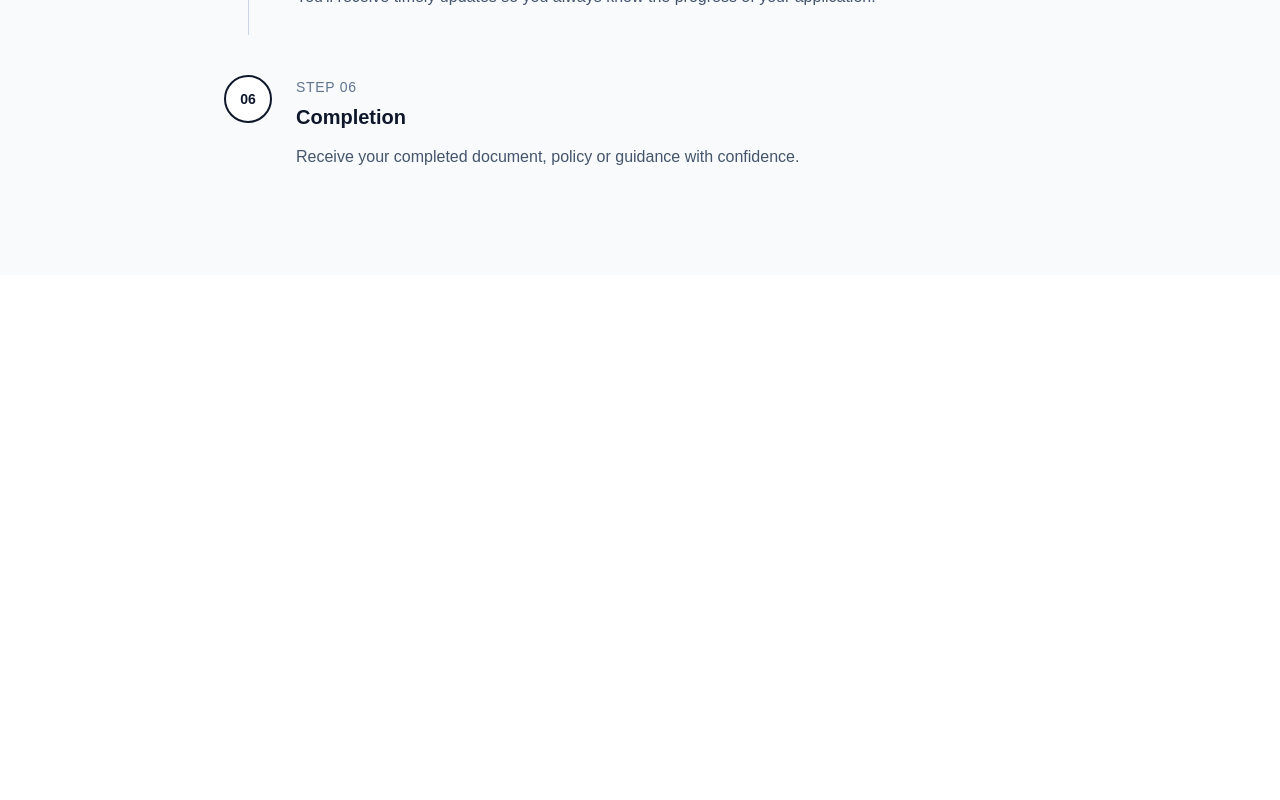
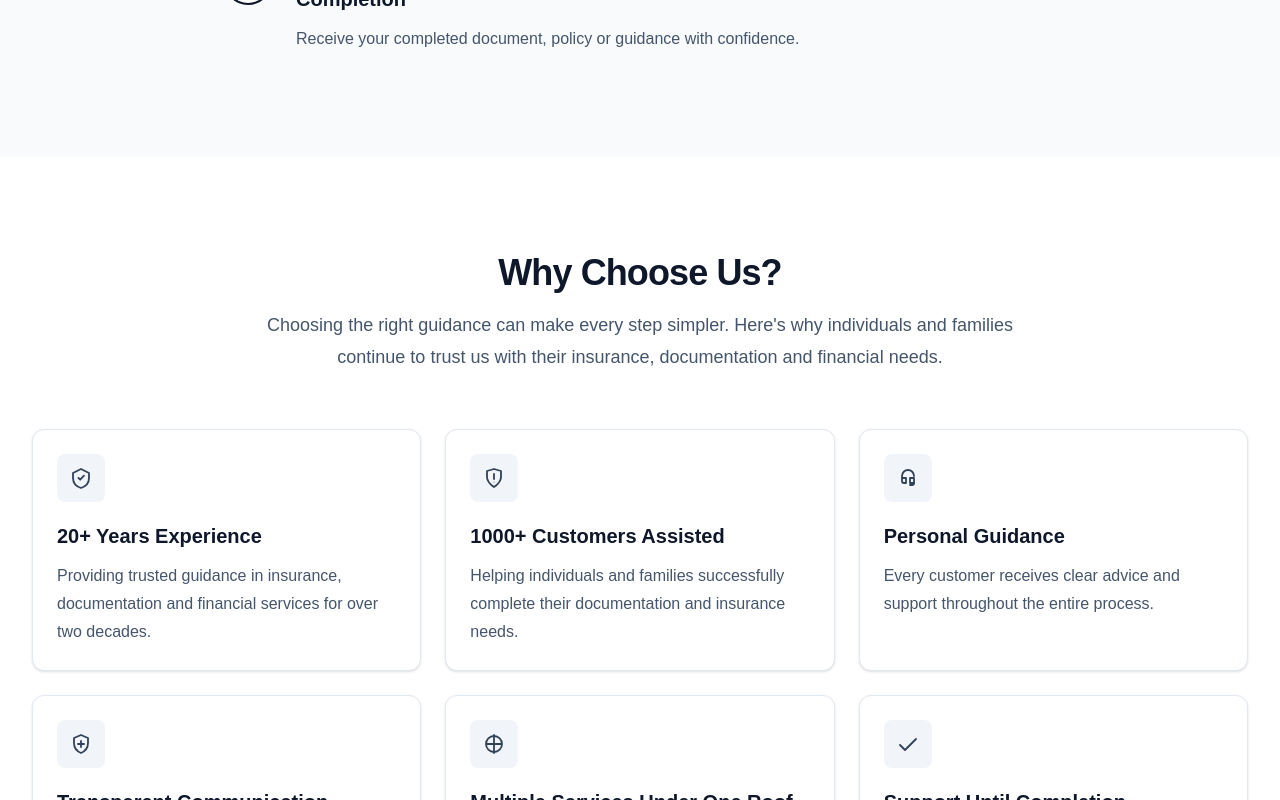
Before and after one commit to riteshshas/business-website, a Next.js app: page / in a window 1280 px wide. Shown: the part 2000-2800 px from the top of the page. Before the commit the page ends 2275 px from the top, so only its background shows below. Built offline with nearby package versions, Linux system fonts and the light colour scheme.

Commit message:
feat: added 'Why Choose Us' section

```diff
--- a/app/page.tsx
+++ b/app/page.tsx
@@ -1,6 +1,7 @@
 import Navbar from "@/components/layout/Navbar";
 import Hero from "@/components/home/Hero";
 import HowItWorks from "@/components/home/HowItWorks";
+import WhyChooseUs from "@/components/home/WhyChooseUs";
 
 export default function Home() {
   return (
@@ -8,6 +9,7 @@ export default function Home() {
       <Navbar />
       <Hero />
       <HowItWorks />
+      <WhyChooseUs />
     </main>
   );
 }
--- a/components/home/Hero.tsx
+++ b/components/home/Hero.tsx
@@ -143,26 +143,6 @@ export default function Hero() {
               ))}
             </div>
           </section>
-
-          <section
-            aria-label="Trust indicators"
-            className="mt-8 grid grid-cols-1 gap-3 sm:grid-cols-3"
-          >
-            {heroContent.trustCards.map((card) => (
-              <div
-                key={card.label}
-                className="rounded-lg border border-slate-200 bg-slate-50 px-4 py-4 text-center"
-              >
-                <p className="text-xl font-semibold text-slate-900">
-                  {card.value}
-                </p>
-
-                <p className="mt-1 text-xs leading-5 text-slate-600">
-                  {card.label}
-                </p>
-              </div>
-            ))}
-          </section>
         </div>
 
         {/* Right Column */}
--- a/components/home/WhyChooseUs.tsx
+++ b/components/home/WhyChooseUs.tsx
@@ -0,0 +1,159 @@
+import { whyChooseUs } from "@/data/why-choose-us";
+
+const icons: Record<string, React.ReactNode> = {
+  Experience: (
+    <svg
+      aria-hidden="true"
+      viewBox="0 0 24 24"
+      className="h-6 w-6"
+      fill="none"
+      stroke="currentColor"
+      strokeWidth="1.8"
+      strokeLinecap="round"
+      strokeLinejoin="round"
+    >
+      <path d="M12 3 4 7v5c0 5 3.5 8.5 8 10 4.5-1.5 8-5 8-10V7l-8-4Z" />
+      <path d="m9.5 12 1.7 1.7 3.8-4" />
+    </svg>
+  ),
+
+  Guidance: (
+    <svg
+      aria-hidden="true"
+      viewBox="0 0 24 24"
+      className="h-6 w-6"
+      fill="none"
+      stroke="currentColor"
+      strokeWidth="1.8"
+      strokeLinecap="round"
+      strokeLinejoin="round"
+    >
+      <path d="M12 21s7-4.5 7-10V5l-7-2-7 2v6c0 5.5 7 10 7 10Z" />
+      <path d="M12 8v5" />
+      <circle cx="12" cy="16" r=".5" fill="currentColor" stroke="none" />
+    </svg>
+  ),
+
+  Support: (
+    <svg
+      aria-hidden="true"
+      viewBox="0 0 24 24"
+      className="h-6 w-6"
+      fill="none"
+      stroke="currentColor"
+      strokeWidth="1.8"
+      strokeLinecap="round"
+      strokeLinejoin="round"
+    >
+      <path d="M18 10a6 6 0 1 0-12 0v5a2 2 0 0 0 2 2h2v-5H6" />
+      <path d="M18 17h-4v-5h4v5Z" />
+      <path d="M18 17a2 2 0 0 1-2 2h-2" />
+    </svg>
+  ),
+
+  Trust: (
+    <svg
+      aria-hidden="true"
+      viewBox="0 0 24 24"
+      className="h-6 w-6"
+      fill="none"
+      stroke="currentColor"
+      strokeWidth="1.8"
+      strokeLinecap="round"
+      strokeLinejoin="round"
+    >
+      <path d="M12 3 5 6v5c0 5 3.5 8.5 7 10 3.5-1.5 7-5 7-10V6l-7-3Z" />
+      <path d="M9 12h6" />
+      <path d="M12 9v6" />
+    </svg>
+  ),
+
+  Transparency: (
+    <svg
+      aria-hidden="true"
+      viewBox="0 0 24 24"
+      className="h-6 w-6"
+      fill="none"
+      stroke="currentColor"
+      strokeWidth="1.8"
+      strokeLinecap="round"
+      strokeLinejoin="round"
+    >
+      <path d="M12 3v18" />
+      <path d="M5 12h14" />
+      <circle cx="12" cy="12" r="8" />
+    </svg>
+  ),
+
+  Reliability: (
+    <svg
+      aria-hidden="true"
+      viewBox="0 0 24 24"
+      className="h-6 w-6"
+      fill="none"
+      stroke="currentColor"
+      strokeWidth="1.8"
+      strokeLinecap="round"
+      strokeLinejoin="round"
+    >
+      <path d="M20 7 9 18l-5-5" />
+    </svg>
+  ),
+};
+
+const defaultIcon = (
+  <svg
+    aria-hidden="true"
+    viewBox="0 0 24 24"
+    className="h-6 w-6"
+    fill="none"
+    stroke="currentColor"
+    strokeWidth="1.8"
+    strokeLinecap="round"
+    strokeLinejoin="round"
+  >
+    <circle cx="12" cy="12" r="9" />
+    <path d="m9 12 2 2 4-4" />
+  </svg>
+);
+
+export default function WhyChooseUs() {
+  return (
+    <section className="bg-white py-16 sm:py-20 lg:py-24">
+      <div className="mx-auto max-w-7xl px-6 lg:px-8">
+        <header className="mx-auto max-w-3xl text-center">
+          <h2 className="text-3xl font-bold tracking-tight text-slate-900 sm:text-4xl">
+            Why Choose Us?
+          </h2>
+
+          <p className="mt-4 text-lg leading-8 text-slate-600">
+            Choosing the right guidance can make every step simpler. Here's why
+            individuals and families continue to trust us with their insurance,
+            documentation and financial needs.
+          </p>
+        </header>
+
+        <div className="mt-14 grid gap-6 sm:grid-cols-2 xl:grid-cols-3">
+          {whyChooseUs.map((reason) => (
+            <article
+              key={reason.title}
+              className="rounded-xl border border-slate-200 bg-white p-6 shadow-sm transition-all duration-200 hover:border-slate-300 hover:shadow-md"
+            >
+              <div className="inline-flex rounded-lg bg-slate-100 p-3 text-slate-700">
+                {icons[reason.icon] ?? defaultIcon}
+              </div>
+
+              <h3 className="mt-5 text-xl font-semibold text-slate-900">
+                {reason.title}
+              </h3>
+
+              <p className="mt-3 leading-7 text-slate-600">
+                {reason.description}
+              </p>
+            </article>
+          ))}
+        </div>
+      </div>
+    </section>
+  );
+}
--- a/data/hero.ts
+++ b/data/hero.ts
@@ -13,19 +13,4 @@ export const heroContent = {
     label: "Call Now",
     href: "tel:+919850818378",
   },
-
-  trustCards: [
-    {
-      value: "20+",
-      label: "Years of Experience",
-    },
-    {
-      value: "1000+",
-      label: "Customers Assisted",
-    },
-    {
-      value: "✓",
-      label: "Personal Guidance",
-    },
-  ],
 };
--- /dev/null
+++ b/data/why-choose-us.ts
@@ -0,0 +1,38 @@
+export const whyChooseUs = [
+  {
+    icon: "Experience",
+    title: "20+ Years Experience",
+    description:
+      "Providing trusted guidance in insurance, documentation and financial services for over two decades.",
+  },
+  {
+    icon: "Guidance",
+    title: "1000+ Customers Assisted",
+    description:
+      "Helping individuals and families successfully complete their documentation and insurance needs.",
+  },
+  {
+    icon: "Support",
+    title: "Personal Guidance",
+    description:
+      "Every customer receives clear advice and support throughout the entire process.",
+  },
+  {
+    icon: "Trust",
+    title: "Transparent Communication",
+    description:
+      "Clear explanations, honest guidance and regular updates without unnecessary confusion.",
+  },
+  {
+    icon: "Transparency",
+    title: "Multiple Services Under One Roof",
+    description:
+      "Insurance, government documentation, financial guidance and Ayurvedic consultation in one place.",
+  },
+  {
+    icon: "Reliability",
+    title: "Support Until Completion",
+    description:
+      "Our assistance doesn't stop after submission. We stay with you until your work is completed.",
+  },
+];
```
